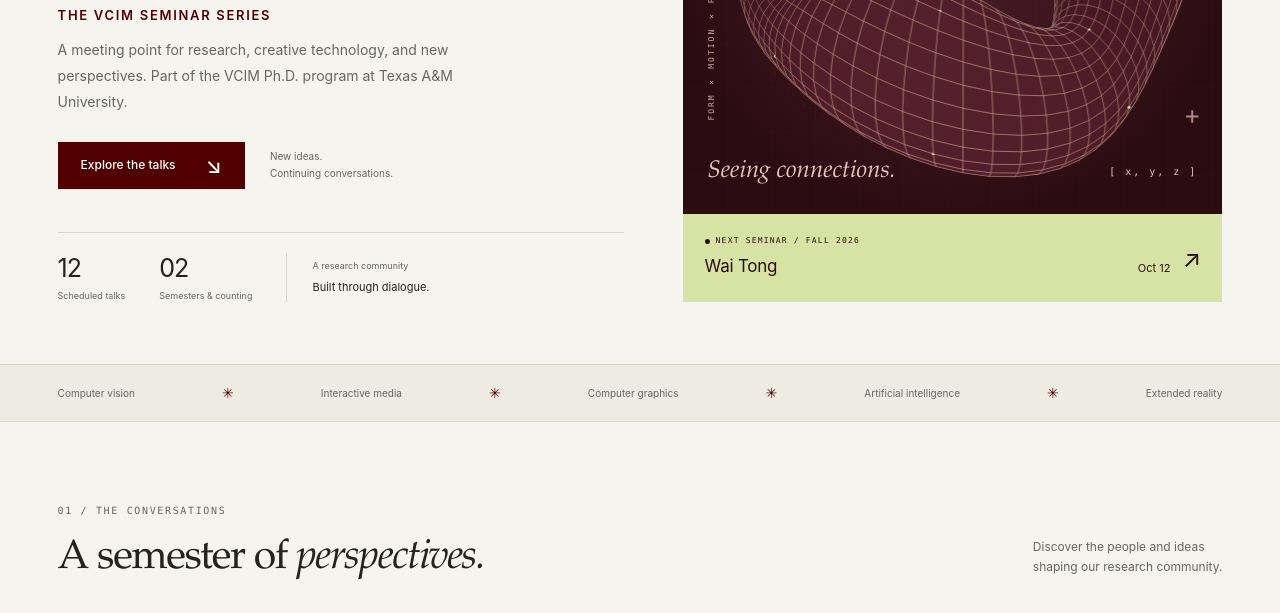
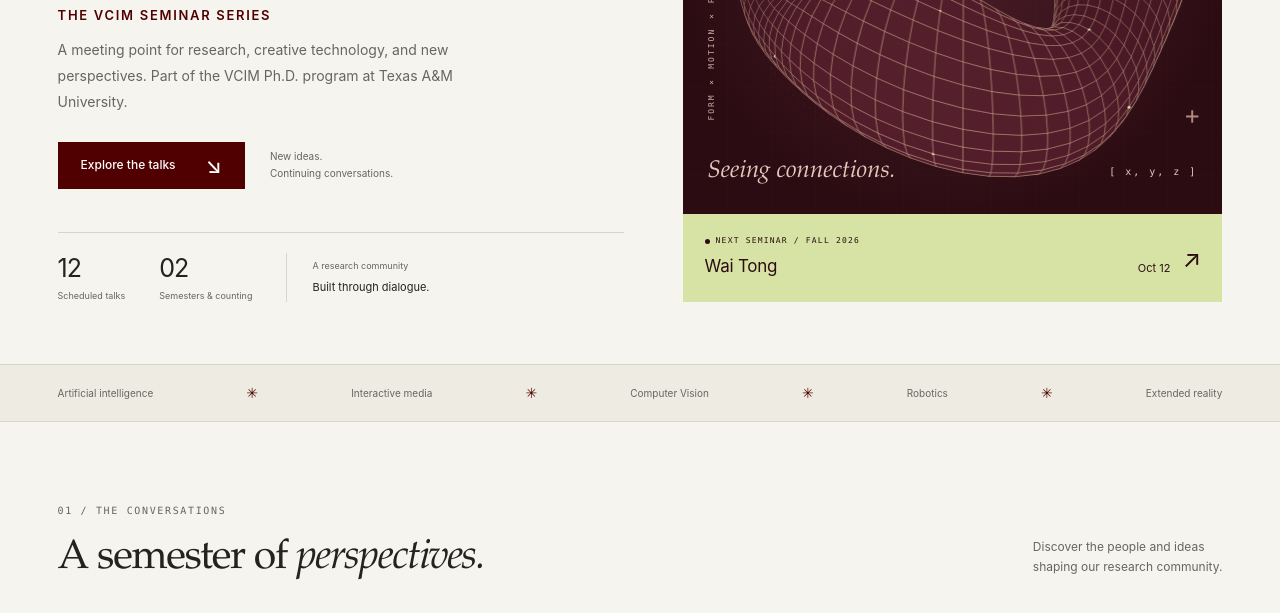
Before and after one commit to Visual-and-Spatial-AI-Lab/VCIM-Seminar, a plain HTML site: page index.html in a window 1280 px wide. Shown: the part 462-1075 px from the top of the page. Drawn offline with Linux system fonts and the light colour scheme; animation ran at ten frames a second.

Commit message:
subject details added

```diff
--- a/index.html
+++ b/index.html
@@ -63,7 +63,7 @@
         <a class="next-strip" id="next-strip" href="#schedule"><span class="next-label"><span class="status-dot" aria-hidden="true"></span><span id="next-label">From the series</span></span><span class="next-speaker" id="next-speaker">Explore the semester schedule</span><span class="next-date" id="next-date"></span><span class="next-arrow" aria-hidden="true">↗</span></a>
       </div>
     </section>
-    <div class="discipline-band" aria-label="Fields in conversation"><div class="container discipline-inner"><span>Computer vision</span><span aria-hidden="true">✳</span><span>Interactive media</span><span aria-hidden="true">✳</span><span>Computer graphics</span><span aria-hidden="true">✳</span><span>Artificial intelligence</span><span aria-hidden="true">✳</span><span>Extended reality</span></div></div>
+    <div class="discipline-band" aria-label="Fields in conversation"><div class="container discipline-inner"><span>Artificial intelligence</span><span aria-hidden="true">✳</span><span>Interactive media</span><span aria-hidden="true">✳</span><span>Computer Vision</span><span aria-hidden="true">✳</span><span>Robotics</span><span aria-hidden="true">✳</span><span>Extended reality</span></div></div>
 
     <section class="schedule-section container" id="schedule" aria-labelledby="schedule-heading">
       <div class="section-heading"><div><div class="eyebrow section-eyebrow">01 / The conversations</div><h2 id="schedule-heading">A semester of <em>perspectives.</em></h2></div><p class="section-intro">Discover the people and ideas<br>shaping our research community.</p></div>
```
